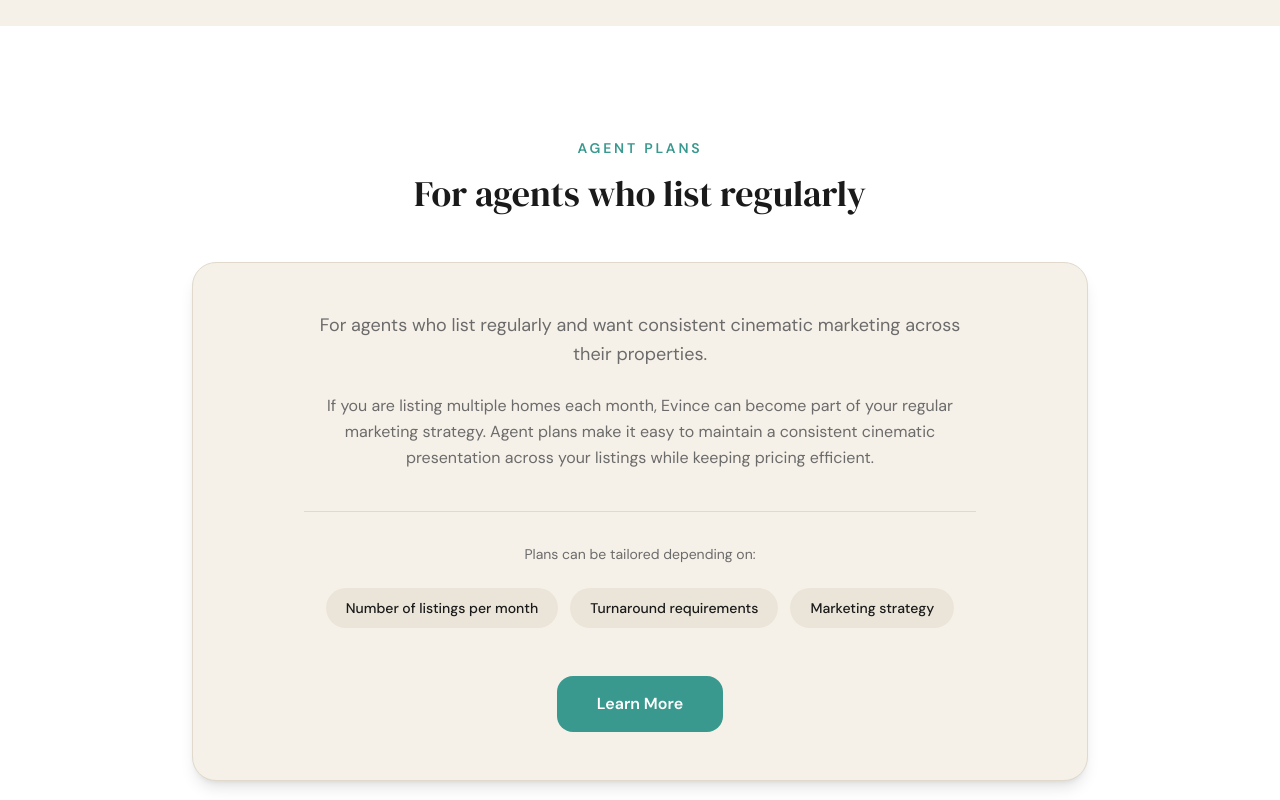
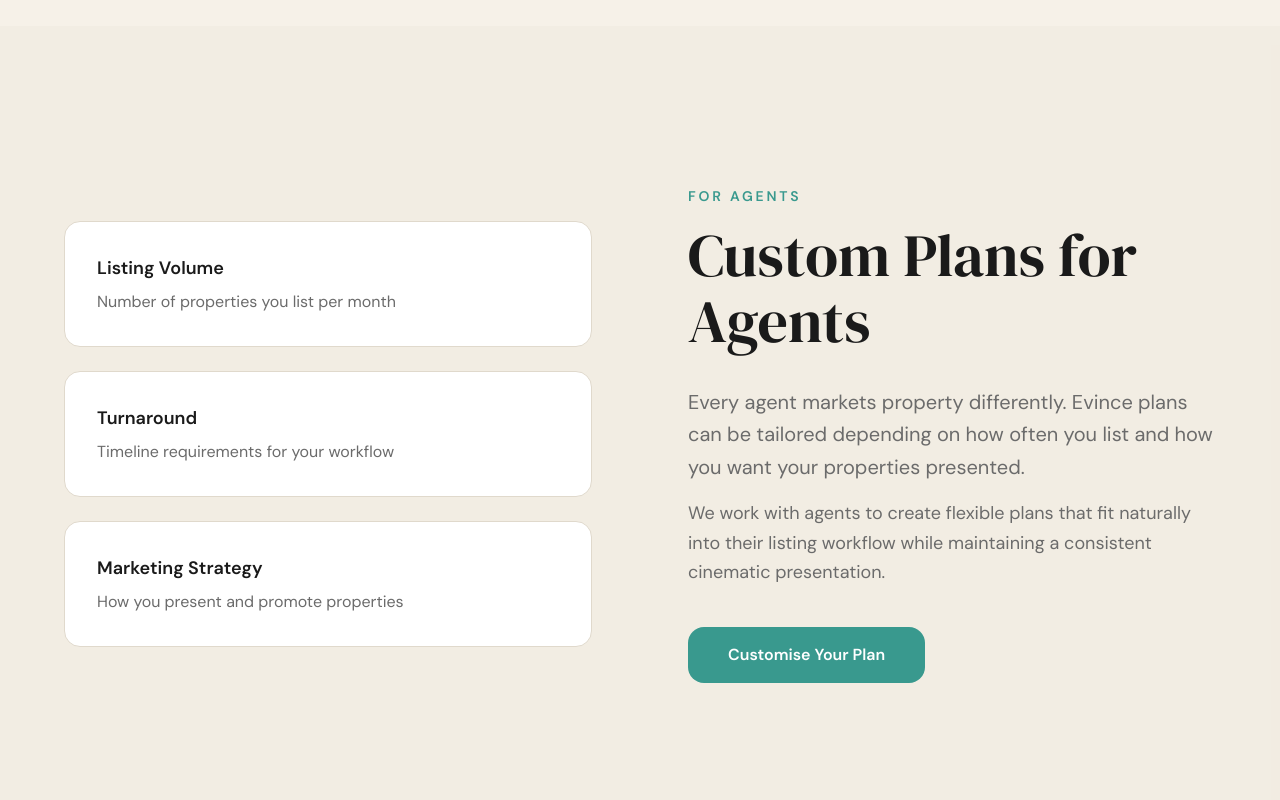
Before and after one commit to BigUpHarry/Evince, a Next.js app: page /pricing in a window 1280 px wide. Shown: the part 1480-2280 px from the top of the page. Built offline with nearby package versions, Linux system fonts and the light colour scheme.

Commit message:
Update agent-plans-section.tsx

```diff
--- a/components/landing/agent-plans-section.tsx
+++ b/components/landing/agent-plans-section.tsx
@@ -1,63 +1,80 @@
 "use client"
 
 import Link from "next/link"
-import { ScrollReveal } from "./scroll-reveal"
+import { ScrollReveal, StaggerContainer, StaggerItem } from "./scroll-reveal"
 
 export function AgentPlansSection() {
+  const customisations = [
+    {
+      title: "Listing Volume",
+      description: "Number of properties you list per month",
+    },
+    {
+      title: "Turnaround",
+      description: "Timeline requirements for your workflow",
+    },
+    {
+      title: "Marketing Strategy",
+      description: "How you present and promote properties",
+    },
+  ]
+
   return (
-    <section className="py-20 md:py-28 px-6 bg-card">
-      <div className="max-w-4xl mx-auto">
-        <ScrollReveal className="text-center mb-12">
-          <p className="text-sm uppercase tracking-[0.2em] text-primary font-semibold mb-4">
-            Agent Plans
-          </p>
-          <h2 className="text-2xl md:text-4xl font-serif text-foreground">
-            For agents who list regularly
-          </h2>
-        </ScrollReveal>
+    <section className="py-24 md:py-40 px-6 bg-muted/40">
+      <div className="max-w-6xl mx-auto">
+        <div className="grid md:grid-cols-2 gap-16 md:gap-24 items-center">
+          {/* Left: Feature Blocks */}
+          <div className="order-2 md:order-1">
+            <StaggerContainer className="space-y-6" staggerDelay={0.1}>
+              {customisations.map((item) => (
+                <StaggerItem key={item.title}>
+                  <div className="bg-card rounded-2xl p-6 md:p-8 border border-border transition-all duration-300 hover:shadow-lg hover:-translate-y-1">
+                    <h3 className="text-lg font-semibold text-foreground mb-2">
+                      {item.title}
+                    </h3>
+                    <p className="text-muted-foreground">
+                      {item.description}
+                    </p>
+                  </div>
+                </StaggerItem>
+              ))}
+            </StaggerContainer>
+          </div>
 
-        <ScrollReveal delay={0.1}>
-          <div className="bg-background rounded-3xl p-8 md:p-12 shadow-lg border border-border transition-all duration-300 hover:shadow-xl hover:-translate-y-1">
-            <div className="max-w-2xl mx-auto">
-              <p className="text-muted-foreground leading-relaxed text-lg text-center">
-                For agents who list regularly and want consistent cinematic marketing across their properties.
+          {/* Right: Content */}
+          <div className="order-1 md:order-2">
+            <ScrollReveal direction="right">
+              <p className="text-sm uppercase tracking-[0.2em] text-primary font-semibold mb-4">
+                For Agents
               </p>
-
-              <p className="mt-6 text-muted-foreground leading-relaxed text-center">
-                If you are listing multiple homes each month, Evince can become part of your regular marketing strategy. Agent plans make it easy to maintain a consistent cinematic presentation across your listings while keeping pricing efficient.
+            </ScrollReveal>
+            <ScrollReveal delay={0.1} direction="right">
+              <h2 className="text-4xl md:text-5xl lg:text-6xl font-serif text-foreground leading-[1.1]">
+                Custom Plans for Agents
+              </h2>
+            </ScrollReveal>
+            <ScrollReveal delay={0.2} direction="right">
+              <p className="mt-8 text-lg md:text-xl text-muted-foreground leading-relaxed">
+                Every agent markets property differently. Evince plans can be tailored
+                depending on how often you list and how you want your properties presented.
               </p>
-
-              <div className="mt-10 pt-8 border-t border-border">
-                <p className="text-sm text-muted-foreground text-center mb-6">
-                  Plans can be tailored depending on:
-                </p>
-                <ul className="flex flex-wrap justify-center gap-3">
-                  {[
-                    "Number of listings per month",
-                    "Turnaround requirements",
-                    "Marketing strategy",
-                  ].map((item) => (
-                    <li
-                      key={item}
-                      className="text-sm bg-muted text-foreground px-5 py-2.5 rounded-full font-medium"
-                    >
-                      {item}
-                    </li>
-                  ))}
-                </ul>
-              </div>
-
-              <div className="mt-12 text-center">
+              <p className="mt-4 text-lg text-muted-foreground leading-relaxed">
+                We work with agents to create flexible plans that fit naturally into
+                their listing workflow while maintaining a consistent cinematic presentation.
+              </p>
+            </ScrollReveal>
+            <ScrollReveal delay={0.3} direction="right">
+              <div className="mt-10">
                 <Link
                   href="/contact"
                   className="inline-block px-10 py-4 rounded-xl font-semibold transition-all bg-primary text-primary-foreground hover:opacity-90"
                 >
-                  Learn More
+                  Customise Your Plan
                 </Link>
               </div>
-            </div>
+            </ScrollReveal>
           </div>
-        </ScrollReveal>
+        </div>
       </div>
     </section>
   )
```
